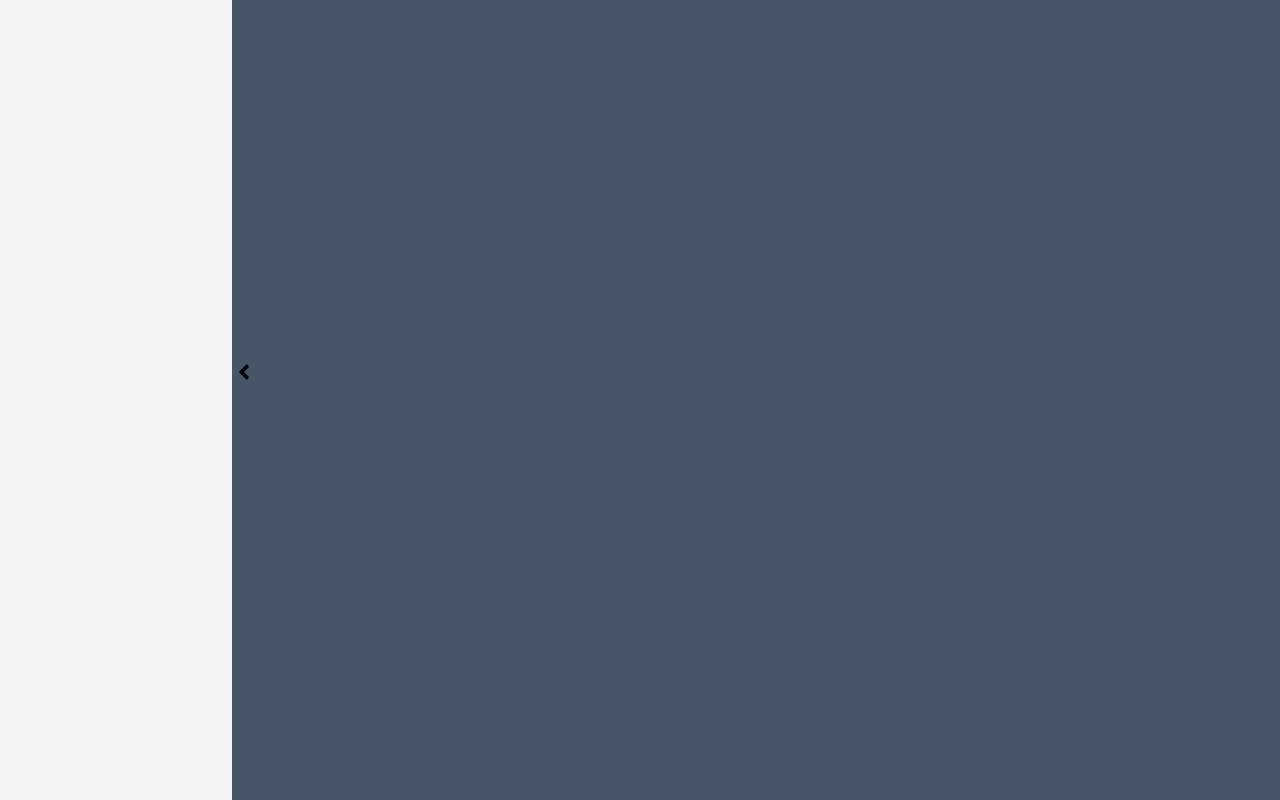
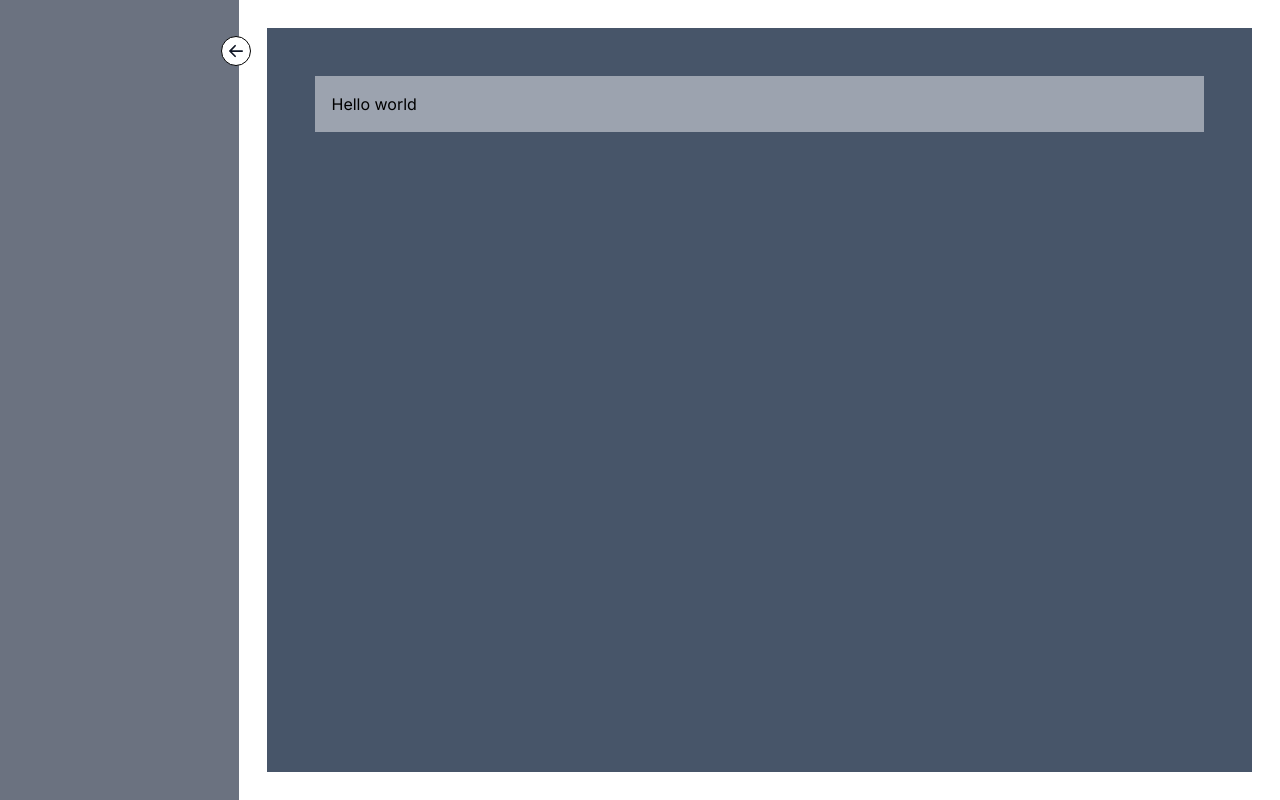
Before and after one commit to nehashah4590/QA_App, a Next.js app: page /chat in a window 1280 px wide. Built offline with nearby package versions, Linux system fonts and the light colour scheme.

Commit message:
added sidebar

```diff
--- a/app/chat/layout.tsx
+++ b/app/chat/layout.tsx
@@ -1,18 +1,25 @@
+"use client"
+import { useState } from "react";
 import Navbar from "../components/Nabvar";
+import { BsArrowLeftShort } from "react-icons/bs";
 interface RootLayoutProps {
   children: React.ReactNode;
 }
 
 export default function RootLayout({ children }: RootLayoutProps): JSX.Element {
+ const [open, setOpen] = useState(true);
+
   return (
     <main>
-        <div className="flex bg-slate-600">
-            <div className=" ">
-                <Navbar/>
-            </div>
-            <div className="w-full">
-                {children}
-            </div>
+        <div className="flex">
+          <div className={`bg-gray-500 h-screen p-5 pt-8 ${open? "w-72":"w-0"} duration-300 relative`}>
+            <BsArrowLeftShort
+             className={`bg-white text-gray-900 text-3xl rounded-full absolute -right-3 top-9 border border-black cursor-pointer ${!open && "rotate-180"}`}
+             onClick={() => setOpen(!open)}/>
+          </div>
+          <div className="p-7 w-full">
+            {children}
+          </div>
         </div>
     </main>
 
--- a/app/chat/page.tsx
+++ b/app/chat/page.tsx
@@ -3,8 +3,10 @@ import { useState } from 'react';
 
 const ChatPage = () => {
   return (
-    <div className="min-h-screen p-4 bg-slate-600">
-
+    <div className=" p-4 bg-slate-600 h-full">
+      <div className='bg-gray-400 m-8 p-4 '>
+        Hello world
+      </div>
     </div>
   );
 };
--- a/package.json
+++ b/package.json
@@ -10,6 +10,7 @@
   },
   "dependencies": {
     "axios": "^1.6.7",
+    "framer-motion": "^11.0.6",
     "next": "14.1.0",
     "next-auth": "^4.24.6",
     "react": "^18",
```
Also changed, not shown: 1 other file (tests, documents, lock files or other folders).
